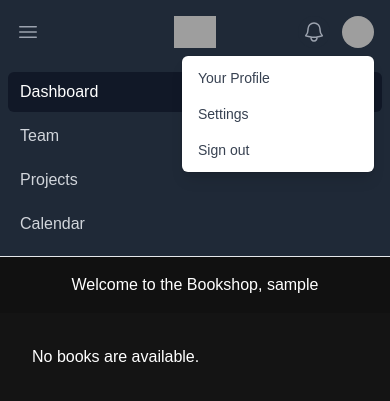
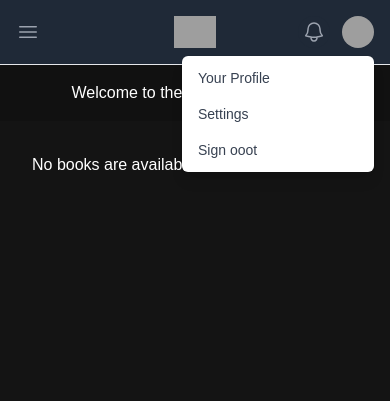
Before and after one commit to TradesmansRepository/greatreads, a Django app: page /bookshelf/ in a window 390 px wide. Shown: the top 401 px of the page. Run offline with Django 4.2, Linux system fonts and the light colour scheme; the visitor is signed in with stand-in values (Sample User, id 1); data that the repository does not hold is empty; some libraries are stand-ins or nearby versions; grey boxes are pictures that could not be loaded.

Commit message:
changes to navbar

```diff
--- a/apps/bookshelf/models.py
+++ b/apps/bookshelf/models.py
@@ -24,3 +24,5 @@ class UserBook(models.Model):
     created_at = models.DateTimeField(null=True)
     deleted_at = models.DateTimeField(null=True)
     updated_at = models.DateTimeField(auto_now_add=True)
+    def __str__(self):
+        return f"{self.user} - {self.book}"
--- /dev/null
+++ b/static/js/navbar.js
@@ -0,0 +1,19 @@
+document.addEventListener('DOMContentLoaded', function() {
+    // Get the user profile button and the dropdown menu
+    const userProfileButton = document.getElementById('user-menu-button');
+    // const userProfileMenu = document.getElementById('menu');
+    const userProfileMenu = decument.getElementByRole('menu');
+
+    // Add click event listener to the user profile button
+    userProfileButton.addEventListener('click', function() {
+      // Toggle the visibility of the dropdown menu
+      userProfileMenu.classList.toggle('hidden');
+    });
+
+    // Close the dropdown menu when clicking outside of it
+    document.addEventListener('click', function(event) {
+      if (!userProfileButton.contains(event.target) && !userProfileMenu.contains(event.target)) {
+        userProfileMenu.classList.add('hidden');
+      }
+    });
+  });
--- a/templates/main.html
+++ b/templates/main.html
@@ -1,10 +1,12 @@
+{% load static %}
+{% load tailwind_tags %}
 <!DOCTYPE html>
-{% load static tailwind_tags %}
 <html>
     <head>
         <title>Greatreads</title>
         <!-- <link rel="stylesheet" href="https://cdn.jsdelivr.net/npm/bootstrap@5.2.3/dist/css/bootstrap.min.css"> -->
         {% tailwind_css %}
+        <script src="{% static 'js/navbar.js' %}"></script>
     </head>
     <body>
         {% include 'navbar2.html' %}
--- a/templates/navbar2.html
+++ b/templates/navbar2.html
@@ -67,11 +67,11 @@
               From: "transform opacity-100 scale-100"
               To: "transform opacity-0 scale-95"
           -->
-          <div class="absolute right-0 z-10 mt-2 w-48 origin-top-right rounded-md bg-white py-1 shadow-lg ring-1 ring-black ring-opacity-5 focus:outline-none" role="menu" aria-orientation="vertical" aria-labelledby="user-menu-button" tabindex="-1">
+          <div class="absolute right-0 z-10 mt-2 w-48 origin-top-right rounded-md bg-white py-1 shadow-lg ring-1 ring-black ring-opacity-5 focus:outline-none" role="menu" aria-orientation="vertical" aria-labelledby="user-menu-button" tabindex="-1" id="menu">
             <!-- Active: "bg-gray-100", Not Active: "" -->
             <a href="#" class="block px-4 py-2 text-sm text-gray-700" role="menuitem" tabindex="-1" id="user-menu-item-0">Your Profile</a>
             <a href="#" class="block px-4 py-2 text-sm text-gray-700" role="menuitem" tabindex="-1" id="user-menu-item-1">Settings</a>
-            <a href="#" class="block px-4 py-2 text-sm text-gray-700" role="menuitem" tabindex="-1" id="user-menu-item-2">Sign out</a>
+            <a href="#" class="block px-4 py-2 text-sm text-gray-700" role="menuitem" tabindex="-1" id="user-menu-item-2">Sign ooot</a>
           </div>
         </div>
       </div>
@@ -79,13 +79,13 @@
   </div>
 
   <!-- Mobile menu, show/hide based on menu state. -->
-  <div class="sm:hidden" id="mobile-menu">
-    <div class="space-y-1 px-2 pb-3 pt-2">
+  <!-- <div class="sm:hidden" id="mobile-menu">
+    <div class="space-y-1 px-2 pb-3 pt-2"> -->
       <!-- Current: "bg-gray-900 text-white", Default: "text-gray-300 hover:bg-gray-700 hover:text-white" -->
-      <a href="#" class="bg-gray-900 text-white block rounded-md px-3 py-2 text-base font-medium" aria-current="page">Dashboard</a>
+      <!-- <a href="#" class="bg-gray-900 text-white block rounded-md px-3 py-2 text-base font-medium" aria-current="page">Dashboard</a>
       <a href="#" class="text-gray-300 hover:bg-gray-700 hover:text-white block rounded-md px-3 py-2 text-base font-medium">Team</a>
       <a href="#" class="text-gray-300 hover:bg-gray-700 hover:text-white block rounded-md px-3 py-2 text-base font-medium">Projects</a>
       <a href="#" class="text-gray-300 hover:bg-gray-700 hover:text-white block rounded-md px-3 py-2 text-base font-medium">Calendar</a>
     </div>
-  </div>
+  </div> -->
 </nav>
```
